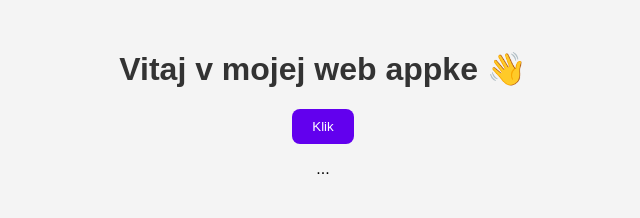
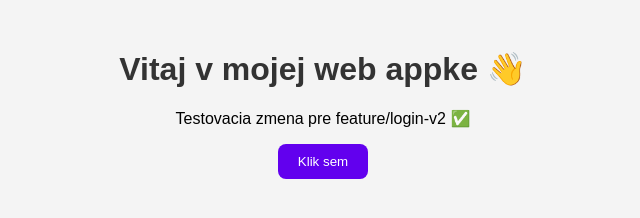
Before and after one commit to JakubJuranka/webapp-Juranka-, a plain HTML site: page index.html in a window 1280 px wide. Shown: the whole page, without its empty margins (317-957 px from the left). Drawn offline with Linux system fonts and the light colour scheme.

Commit message:
feat: pridana testovacia zmena pre login-v2

```diff
--- a/index.html
+++ b/index.html
@@ -4,13 +4,14 @@
   <meta charset="UTF-8">
   <meta name="viewport" content="width=device-width, initial-scale=1.0">
   <title>Moja mini web app</title>
+  <link rel="stylesheet" href="style.css">
 </head>
 <body>
   <h1>Vitaj v mojej web appke 👋</h1>
-  <button id="btn">Klik</button>
+  <p>Testovacia zmena pre feature/login-v2 ✅</p> <!-- Novy riadok -->
+  <button id="btn">Klik sem</button> <!-- upravený text -->
   <p id="msg"></p>
+
+  <script src="app.js"></script>
 </body>
 </html>
-<link rel="stylesheet" href="style.css">
-...
-<script src="app.js"></script>
```
